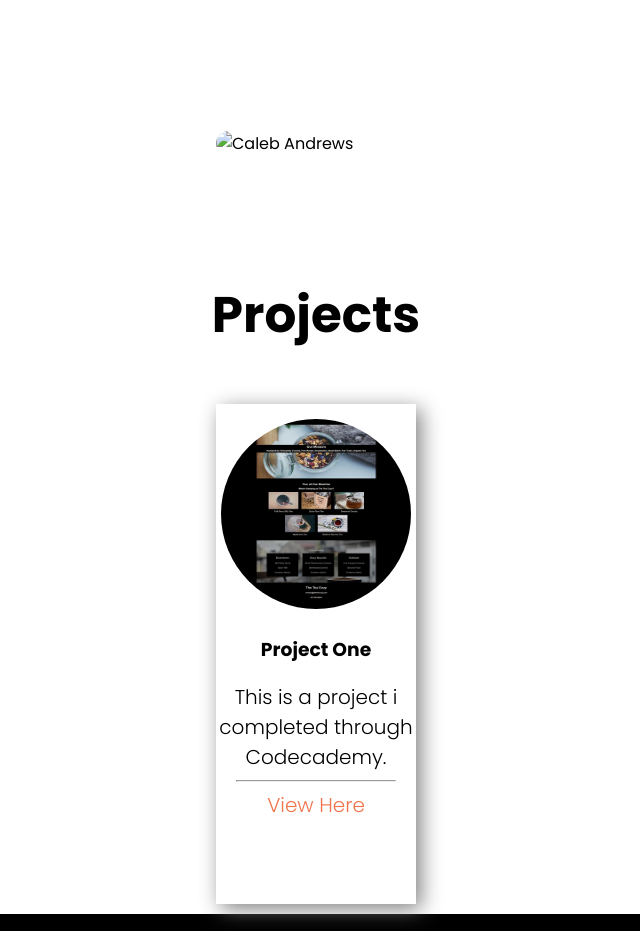
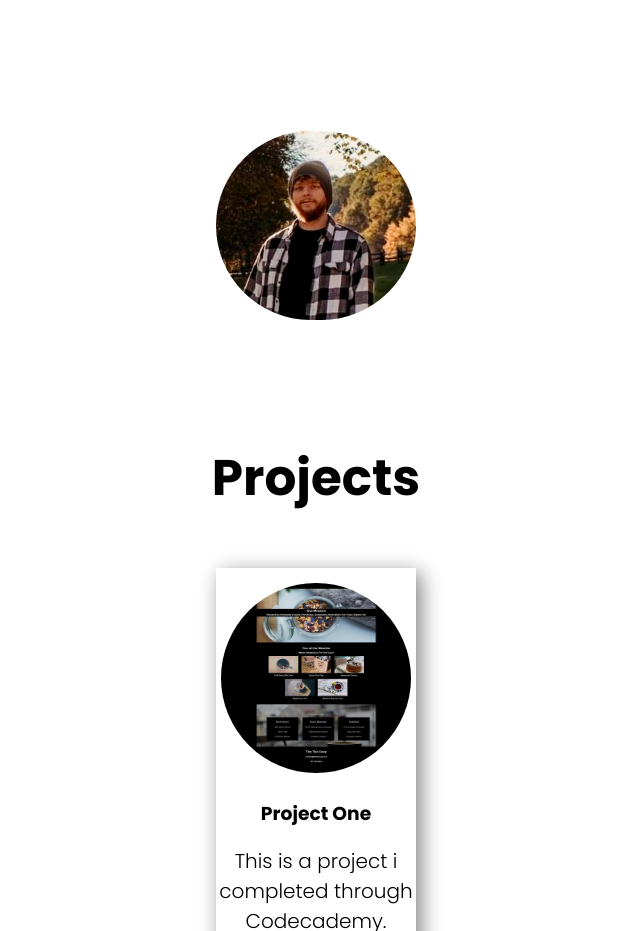
Before and after one commit to CWAndrews/Caleb-Andrews, a plain HTML site: page index.html in a window 1280 px wide. Shown: the part 1120-2051 px from the top of the page, without its empty margins (324-964 px from the left). Drawn offline with Linux system fonts and the light colour scheme; files whose address does not match are found by name.

Commit message:
Update index.html

```diff
--- a/index.html
+++ b/index.html
@@ -50,7 +50,7 @@
 
         <section class="sub-section">
             <div class="headshot-container">
-                <img class="headshot" src="src258697292_4595198390547606_6586579980309277569_n.jpg" alt="Caleb Andrews"/>
+                <img class="headshot" src="https://github.com/CWAndrews/Caleb-Andrews/blob/main/258697292_4595198390547606_6586579980309277569_n.jpg" alt="Caleb Andrews"/>
             </div>
         </section>
 
```
